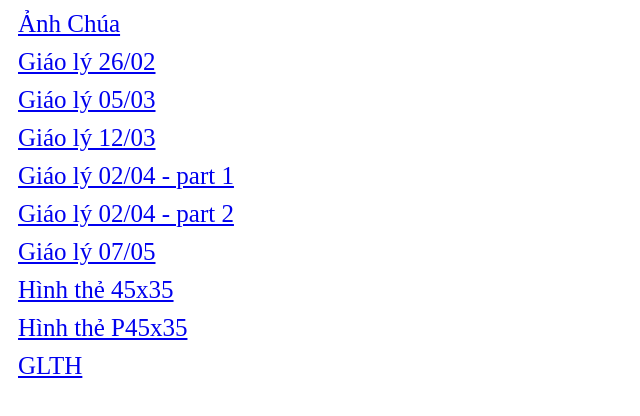
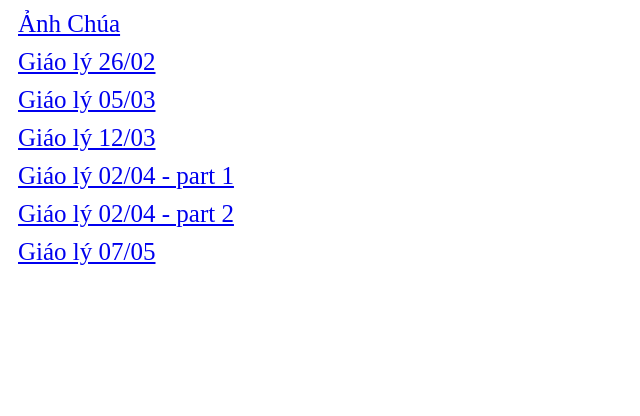
Before and after one commit to dangnmd/chien_non, a plain HTML site: page index.html in a window 1280 px wide. Shown: the whole page, without its empty margins (0-640 px from the left). Drawn offline with Linux system fonts and the light colour scheme.

Commit message:
Update index.html

```diff
--- a/index.html
+++ b/index.html
@@ -18,9 +18,8 @@
   	<a href="https://www.youtube.com/watch?v=F1PXN1hSYQI&t=342s">Giáo lý 02/04 - part 1</a>
 	<a href="https://www.youtube.com/watch?v=G0pUVp3yDYI">Giáo lý 02/04 - part 2</a>
 	<a href="https://photos.app.goo.gl/ngnb8CiyhBvDpecT6">Giáo lý 07/05</a>
-	<a href="https://photos.app.goo.gl/6NfGtd1PEcxDRELv9">Hình thẻ 45x35</a>
-	  <a href="https://photos.app.goo.gl/kroHtrHkKtW5Kr2VA">Hình thẻ P45x35</a>
-	  <a href="https://photos.app.goo.gl/U8o779ufUD2m1rmd8">GLTH</a>
+	<!--<a href="https://photos.app.goo.gl/6NfGtd1PEcxDRELv9">Hình thẻ 45x35</a>
+	  <a href="https://photos.app.goo.gl/kroHtrHkKtW5Kr2VA">Hình thẻ P45x35</a>-->
 
   </body>
 </html>
```
